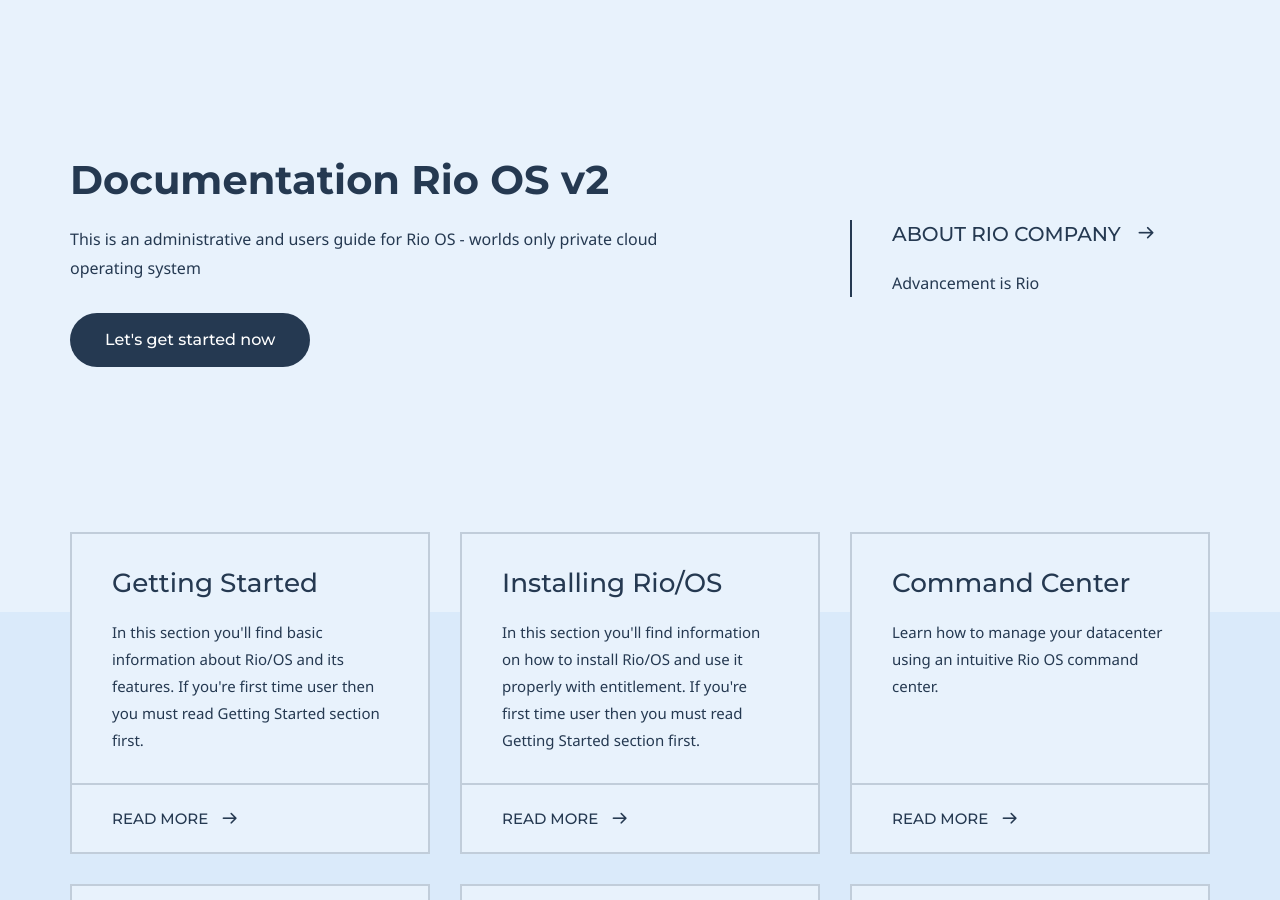
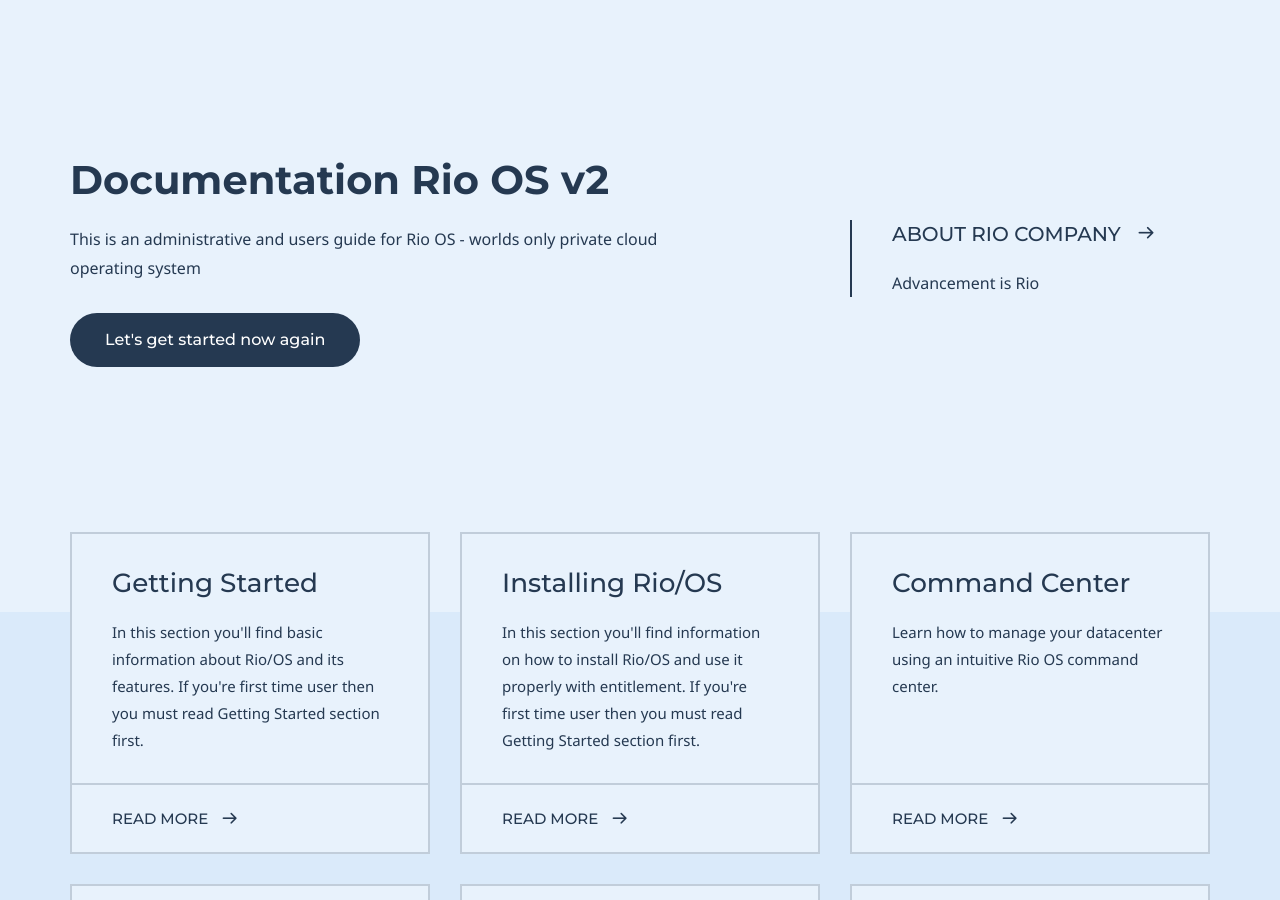
Before and after one commit to rioos2/www.megam.io, a Jekyll site: the page built from index.md, in a window 1280 px wide and 900 px high. Built offline with Jekyll 4.4.1, drawn with Linux system fonts in a browser that asks for light colours; some web fonts are replaced.

Commit message:
Update index.md

```diff
--- a/index.md
+++ b/index.md
@@ -7,7 +7,7 @@ keywords:
 title: Documentation Rio OS v2
 description: This is an administrative and users guide for  Rio OS - worlds only private cloud operating system
 buttons:
-    - content: Let's get started now
+    - content: Let's get started now again
       url: 'getting_started'
       external_url: false
 
```
